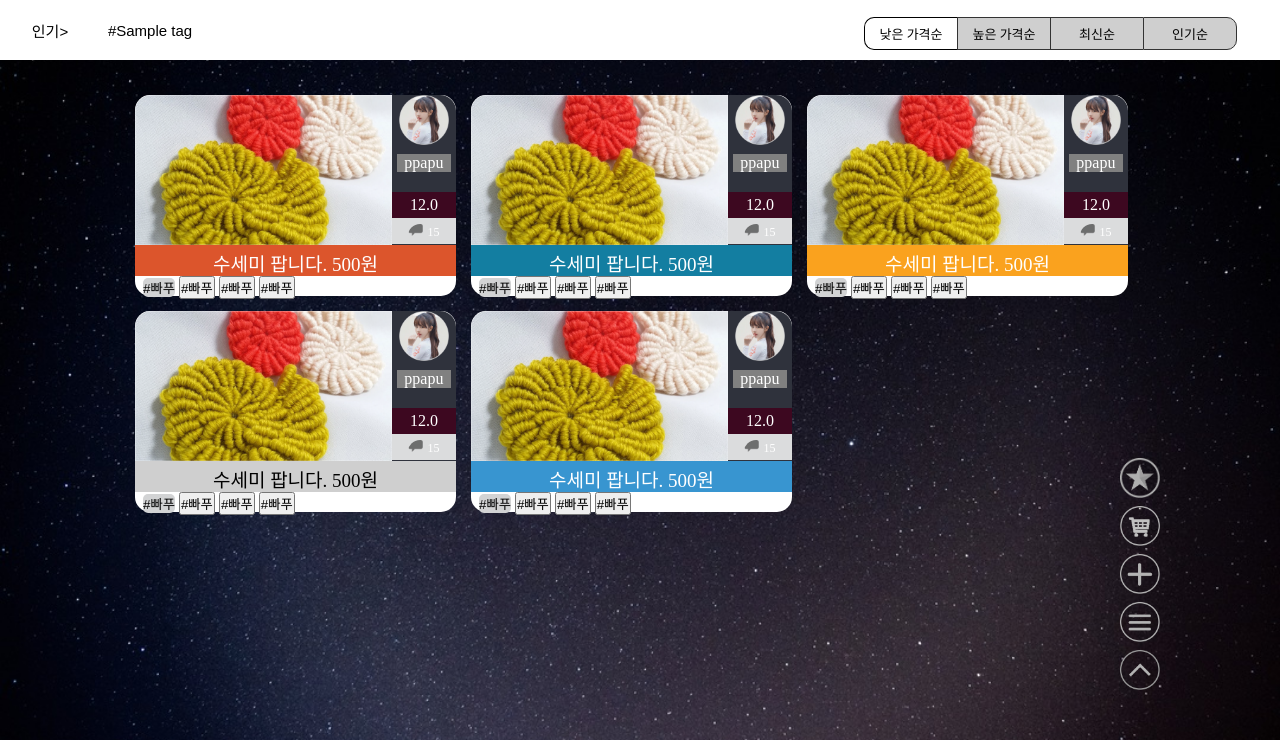
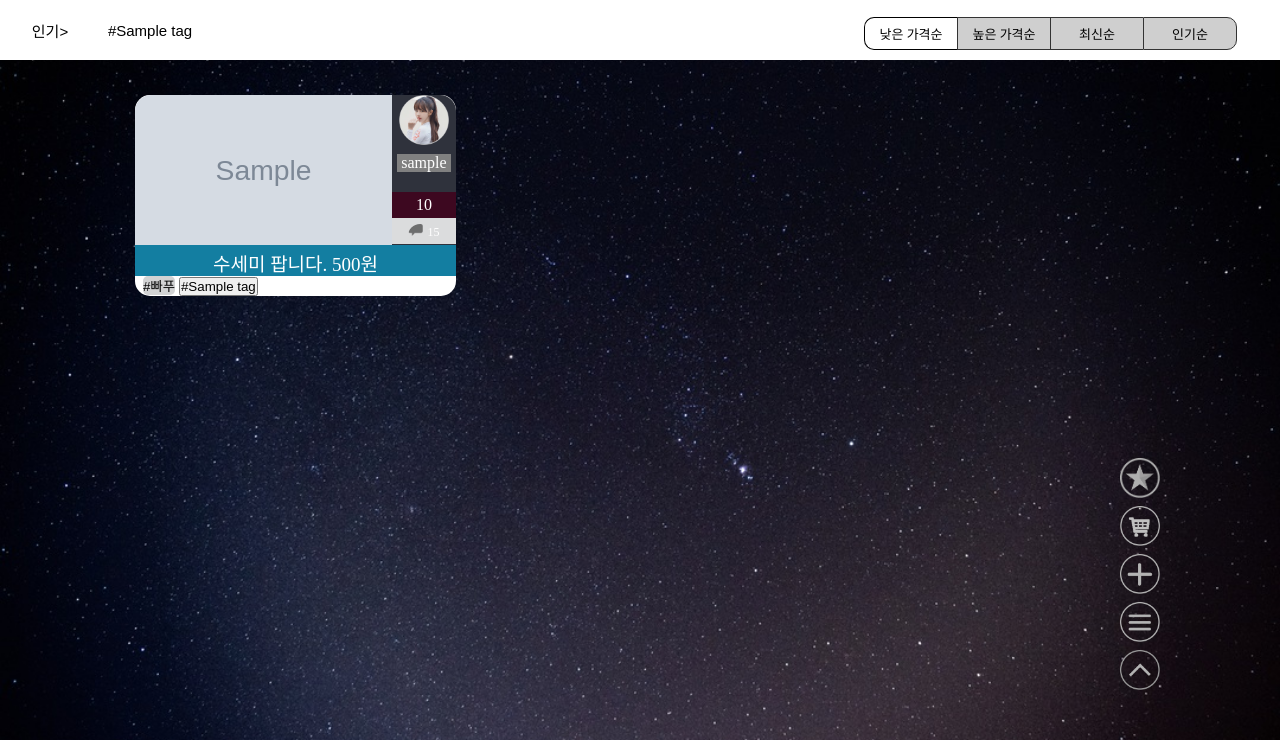
Before and after one commit to Kcrong/Panee_Shop, a Flask app: page /shop/list in a window 1280 px wide. Shown: the part 60-800 px from the top of the page. Run offline with Flask 2, Linux system fonts and the light colour scheme; a user stored in the database is signed in; tables that the repository leaves empty hold one stand-in row (values such as "Sample post"); grey boxes marked "Sample" are stand-in pictures.

Commit message:
main.html 에서 db 정보를 나타냄

```diff
--- a/app/templates/shop/main.html
+++ b/app/templates/shop/main.html
@@ -249,11 +249,13 @@
 
 
 		<div class="content-list-area">
-			<div class="main-content">
+
+            {% for product in all_products %}
+		        <div class="main-content">
 				<a href = "javascript:void(0)"  onclick = "document.getElementById('light').style.display='block';document.getElementById('fade').style.display='block'">
 					<div class="product-area">
 						<span>
-							<img src="{{ url_for('main.img_static', filename='main-deal/p_0009_pic_ex.png') }}" style="width:100%;height:150px;"/>
+							<img src="{{ url_for('shop.shop_image', filename=product.main_image) }}" style="width:100%;height:150px;"/>
 						</span>
 					</div>
 				</a>
@@ -262,53 +264,13 @@
 					<span style="position: relative">
 						<img src="{{ url_for('main.img_static', filename="main-deal/p_0040_profile_pic.png") }}" width="50px" height="50px"/>
 						<div style="background-color:gray;margin:5px;color:white;">
-							ppapu
+							{{ product.user.nick }}
 						</div>
 						<div style="background-color:#3D0820;padding:4px;color:white;margin-top:20px;">
-							12.0
+							{{ product.price }}
 						</div>
 						<div style="background-color:#DBDCDD;padding:4px;color:white;">
 						<img src="{{ url_for('main.img_static', filename="main-deal/p_0031_comment_icon.png") }}" width="15" height="12" />
-						<span style="font-size:12px;">
-						15
-						</span>
-						</div>
-					</span>
-				</div>
-
-				<div class="product-title-area" style="background-color: #dc552c;color:white;">
-					<div class="product-title">수세미 팝니다. 500원</div>
-				</div>
-
-				<div>
-					&nbsp;
-					<button class="btn-hash-tag">#빠푸</button>
-					<button>#빠푸</button>
-					<button>#빠푸</button>
-					<button>#빠푸</button>
-				</div>
-			</div>
-
-		<div class="main-content">
-				<a href = "javascript:void(0)"  onclick = "document.getElementById('light').style.display='block';document.getElementById('fade').style.display='block'">
-					<div class="product-area">
-						<span>
-							<img src="{{ url_for('main.img_static', filename="main-deal/p_0009_pic_ex.png") }}" style="width:100%;height:150px;"/>
-						</span>
-					</div>
-				</a>
-
-				<div class="profile-area">
-					<span style="position: relative">
-						<img src="{{ url_for('main.img_static', filename="main-deal/p_0040_profile_pic.png") }}") }} width="50px" height="50px"/>
-						<div style="background-color:gray;margin:5px;color:white;">
-							ppapu
-						</div>
-						<div style="background-color:#3D0820;padding:4px;color:white;margin-top:20px;">
-							12.0
-						</div>
-						<div style="background-color:#DBDCDD;padding:4px;color:white;">
-						<img src="{{ url_for('main.img_static', filename="main-deal/p_0031_comment_icon.png") }}") }} width="15" height="12" />
 						<span style="font-size:12px;">
 						15
 						</span>
@@ -323,133 +285,13 @@
 				<div>
 					&nbsp;
 					<button class="btn-hash-tag">#빠푸</button>
-					<button>#빠푸</button>
-					<button>#빠푸</button>
-					<button>#빠푸</button>
+                    {% for tag in product.tag %}
+					<button>#{{ tag.name }}</button>
+                    {% endfor %}
 				</div>
 			</div>
-
-			<div class="main-content">
-				<a href = "javascript:void(0)"  onclick = "document.getElementById('light').style.display='block';document.getElementById('fade').style.display='block'">
-					<div class="product-area">
-						<span>
-							<img src="{{ url_for('main.img_static', filename="main-deal/p_0009_pic_ex.png") }}" style="width:100%;height:150px;"/>
-						</span>
-					</div>
-				</a>
-
-				<div class="profile-area">
-					<span style="position: relative">
-						<img src="{{ url_for('main.img_static', filename="main-deal/p_0040_profile_pic.png") }}" width="50px" height="50px"/>
-						<div style="background-color:gray;margin:5px;color:white;">
-							ppapu
-						</div>
-						<div style="background-color:#3D0820;padding:4px;color:white;margin-top:20px;">
-							12.0
-						</div>
-						<div style="background-color:#DBDCDD;padding:4px;color:white;">
-						<img src="{{ url_for('main.img_static', filename="main-deal/p_0031_comment_icon.png") }}" width="15" height="12" />
-						<span style="font-size:12px;">
-						15
-						</span>
-						</div>
-					</span>
-				</div>
-
-				<div class="product-title-area" style="background-color: #faa21e;color:white;">
-					<div class="product-title">수세미 팝니다. 500원</div>
-				</div>
-
-				<div>
-					&nbsp;
-					<button class="btn-hash-tag">#빠푸</button>
-					<button>#빠푸</button>
-					<button>#빠푸</button>
-					<button>#빠푸</button>
-				</div>
-			</div>
-
-			<div class="main-content">
-				<a href = "javascript:void(0)"  onclick = "document.getElementById('light').style.display='block';document.getElementById('fade').style.display='block'">
-					<div class="product-area">
-						<span>
-							<img src="{{ url_for('main.img_static', filename="main-deal/p_0009_pic_ex.png") }}" style="width:100%;height:150px;"/>
-						</span>
-					</div>
-				</a>
-
-				<div class="profile-area">
-					<span style="position: relative">
-						<img src="{{ url_for('main.img_static', filename="main-deal/p_0040_profile_pic.png") }}" width="50px" height="50px"/>
-						<div style="background-color:gray;margin:5px;color:white;">
-							ppapu
-						</div>
-						<div style="background-color:#3D0820;padding:4px;color:white;margin-top:20px;">
-							12.0
-						</div>
-						<div style="background-color:#DBDCDD;padding:4px;color:white;">
-						<img src="{{ url_for('main.img_static', filename="main-deal/p_0031_comment_icon.png") }}" width="15" height="12" />
-						<span style="font-size:12px;">
-						15
-						</span>
-						</div>
-					</span>
-				</div>
-
-				<div class="product-title-area">
-					<div class="product-title">수세미 팝니다. 500원</div>
-				</div>
-
-				<div>
-					&nbsp;
-					<button class="btn-hash-tag">#빠푸</button>
-					<button>#빠푸</button>
-					<button>#빠푸</button>
-					<button>#빠푸</button>
-				</div>
-			</div>
-    </div>
-
-	<div class="content-list-area">
-			<div class="main-content">
-				<a href = "javascript:void(0)"  onclick = "document.getElementById('light').style.display='block';document.getElementById('fade').style.display='block'">
-					<div class="product-area">
-						<span>
-							<img src="{{ url_for('main.img_static', filename="main-deal/p_0009_pic_ex.png") }}" style="width:100%;height:150px;"/>
-						</span>
-					</div>
-				</a>
-
-				<div class="profile-area">
-					<span style="position: relative">
-						<img src="{{ url_for('main.img_static', filename="main-deal/p_0040_profile_pic.png") }}" width="50px" height="50px"/>
-						<div style="background-color:gray;margin:5px;color:white;">
-							ppapu
-						</div>
-						<div style="background-color:#3D0820;padding:4px;color:white;margin-top:20px;">
-							12.0
-						</div>
-						<div style="background-color:#DBDCDD;padding:4px;color:white;">
-						<img src="{{ url_for('main.img_static', filename="main-deal/p_0031_comment_icon.png") }}" width="15" height="12" />
-						<span style="font-size:12px;">
-						15
-						</span>
-						</div>
-					</span>
-				</div>
-
-				<div class="product-title-area" style="background-color: #3895d0;color:white;">
-					<div class="product-title">수세미 팝니다. 500원</div>
-				</div>
-
-				<div>
-					&nbsp;
-					<button class="btn-hash-tag">#빠푸</button>
-					<button>#빠푸</button>
-					<button>#빠푸</button>
-					<button>#빠푸</button>
-				</div>
-			</div>
+            {% endfor %}
+        </div>
 
 
 	<div class="floating-footer-menu">
@@ -466,7 +308,6 @@
 		<a class="floating-menu" href="#"><img style="width:40px;height:40px" src="{{ url_for('main.img_static', filename="floating-menu/p_0017_top_btn.png") }}" /></a>
 	</div>
 
-</body>
 <script>
 function test() {
 	alert("TEST");
@@ -496,5 +337,6 @@
 	}
 }
 </script>
+</body>
 
 </html>
```
